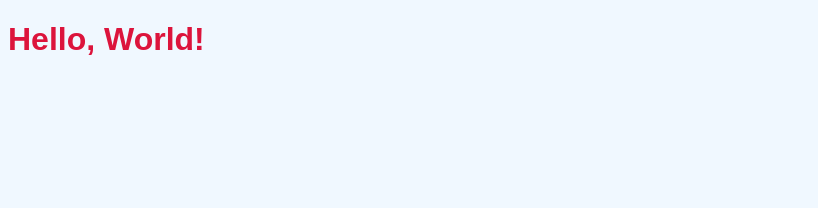
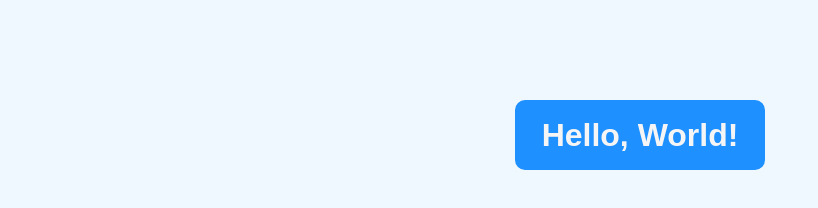
Before and after one commit to pullynnhah/projeto, a plain HTML site: page index.html in a window 1280 px wide. Shown: the whole page, without its empty margins (0-818 px from the left). Drawn offline with Linux system fonts and the light colour scheme.

Commit message:
segunda mudança

```diff
--- a/index.html
+++ b/index.html
@@ -8,6 +8,8 @@
   <link rel="stylesheet" href="style.css">
 </head>
 <body>
-  <h1>Hello, World!</h1>
+  <div class="box">
+    <h1>Hello, World!</h1>
+  </div>
 </body>
 </html>
--- a/style.css
+++ b/style.css
@@ -1,5 +1,18 @@
 body {
   font-family: sans-serif;
-  color: crimson;
+  color: whitesmoke;
   background-color: aliceblue;
 }
+
+.box {
+  width: 250px;
+  height: 70px;
+  background-color: dodgerblue;
+  border-radius: 10px;
+
+  display: flex;
+  justify-content: center;
+  align-items: center;
+
+  margin: 100px auto;
+}
```
